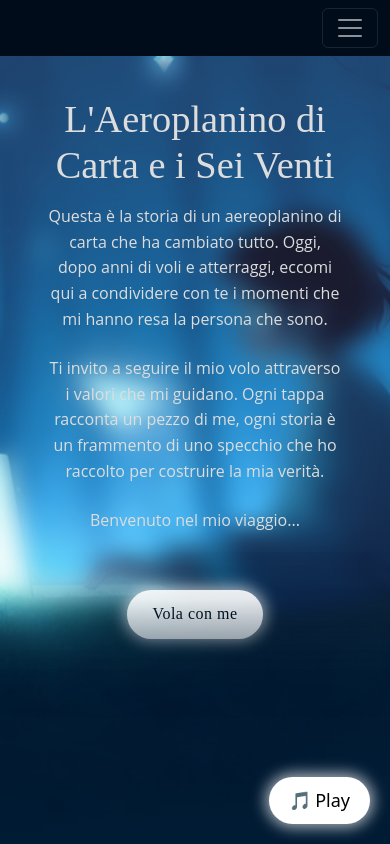
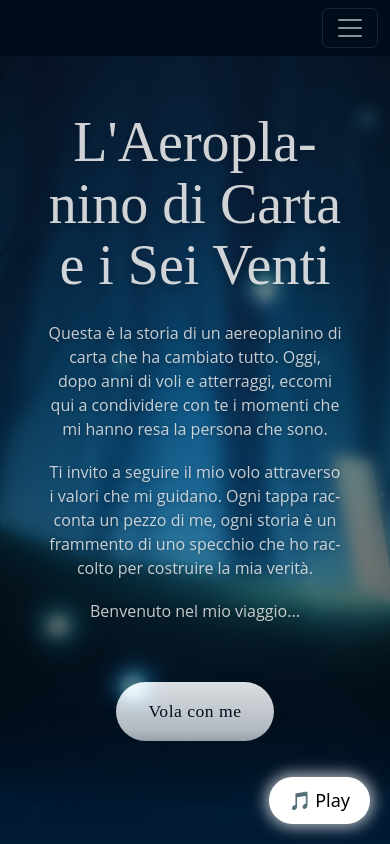
Before and after one commit to MonicaAuditore/aeroplanino_di_carta, a Vue app: page / in a window 390 px wide. Shown: the top 844 px of the page. Built offline with nearby package versions, Linux system fonts and the light colour scheme; a web font is replaced by a local one.

Commit message:
fix parole tagliate hero + glass

```diff
--- a/src/App.vue
+++ b/src/App.vue
@@ -55,4 +55,20 @@ import PaperPlane from "./components/PaperPlane.vue";
     rgba(1, 26, 49, 0) 100%
   );
 }
+
+@media (max-width: 768px) {
+  .transition-section {
+    position: relative;
+    z-index: 2;
+    height: 294px;
+    background: linear-gradient(
+      to bottom,
+      #011a31 0%,
+      rgba(1, 26, 49, 0.9) 13%,
+      rgba(1, 26, 49, 0.6) 34%,
+      rgba(1, 26, 49, 0.2) 43%,
+      rgba(1, 26, 49, 0) 71%
+    );
+  }
+}
 </style>
--- a/src/components/Hero.vue
+++ b/src/components/Hero.vue
@@ -1,5 +1,9 @@
 <template>
-  <section class="hero" :style="{ backgroundImage: `url(${heroImage})` }">
+  <section
+    class="hero"
+    lang="it"
+    :style="{ backgroundImage: `url(${heroImage})` }"
+  >
     <div class="glass-left">
       <div class="hero-content">
         <h1>L'Aeroplanino di Carta e i Sei Venti</h1>
@@ -122,14 +126,24 @@ function scrollToSection() {
   font-size: 5.5rem;
   margin-bottom: 1rem;
   line-height: 1.2;
-  word-break: break-word;
+  /* Sillabazione italiana invece di break-word */
+  hyphens: auto;
+  -webkit-hyphens: auto;
+  -ms-hyphens: auto;
+  word-wrap: break-word;
+  overflow-wrap: break-word;
 }
 
 .hero p {
   font-size: 1.3rem;
   margin-bottom: 1.5rem;
   line-height: 1.6;
-  word-break: break-word;
+  /* Sillabazione italiana invece di break-word */
+  hyphens: auto;
+  -webkit-hyphens: auto;
+  -ms-hyphens: auto;
+  word-wrap: break-word;
+  overflow-wrap: break-word;
 }
 
 .hero-content button {
@@ -143,78 +157,99 @@ function scrollToSection() {
 @media (max-width: 1024px) {
   .hero {
     flex-direction: column;
+    background-position: center center; /* Centra l'immagine su mobile */
+    background-attachment: scroll; /* Evita problemi di performance */
   }
 
   .glass-left {
     width: 100%;
-    padding: 2rem 2rem 4rem 2rem;
+    padding: 3rem 2rem 3rem 2rem;
 
-    /* Sfumatura verticale per mobile */
-    background: linear-gradient(
-      180deg,
-      rgba(255, 255, 255, 0.12) 0%,
-      rgba(255, 255, 255, 0.08) 70%,
-      rgba(255, 255, 255, 0.02) 95%,
-      transparent 100%
-    );
+    /* Overlay più forte per mobile con sfumatura radiale */
+    background: radial-gradient(
+        ellipse at center,
+        rgba(0, 0, 0, 0.3) 0%,
+        rgba(0, 0, 0, 0.5) 50%,
+        rgba(0, 0, 0, 0.7) 100%
+      ),
+      linear-gradient(
+        180deg,
+        rgba(255, 255, 255, 0.08) 0%,
+        rgba(255, 255, 255, 0.06) 50%,
+        rgba(255, 255, 255, 0.02) 100%
+      );
 
-    /* Maschera verticale migliorata per mobile */
+    /* Backdrop blur ridotto per performance mobile */
+    backdrop-filter: blur(8px);
+    -webkit-backdrop-filter: blur(8px);
+
+    /* Maschera più semplice per mobile */
     mask: linear-gradient(
       180deg,
-      rgba(0, 0, 0, 1) 0%,
-      rgba(0, 0, 0, 1) 75%,
-      rgba(0, 0, 0, 0.9) 82%,
-      rgba(0, 0, 0, 0.6) 88%,
-      rgba(0, 0, 0, 0.3) 93%,
-      rgba(0, 0, 0, 0.1) 96%,
-      rgba(0, 0, 0, 0.02) 98%,
+      rgba(0, 0, 0, 0.95) 0%,
+      rgba(0, 0, 0, 0.95) 80%,
+      rgba(0, 0, 0, 0.7) 90%,
+      rgba(0, 0, 0, 0.3) 96%,
       transparent 100%
     );
     -webkit-mask: linear-gradient(
       180deg,
-      rgba(0, 0, 0, 1) 0%,
-      rgba(0, 0, 0, 1) 75%,
-      rgba(0, 0, 0, 0.9) 82%,
-      rgba(0, 0, 0, 0.6) 88%,
-      rgba(0, 0, 0, 0.3) 93%,
-      rgba(0, 0, 0, 0.1) 96%,
-      rgba(0, 0, 0, 0.02) 98%,
+      rgba(0, 0, 0, 0.95) 0%,
+      rgba(0, 0, 0, 0.95) 80%,
+      rgba(0, 0, 0, 0.7) 90%,
+      rgba(0, 0, 0, 0.3) 96%,
       transparent 100%
     );
 
-    box-shadow: 0 0 50px rgba(255, 255, 255, 0.05),
-      0 0 100px rgba(255, 255, 255, 0.02);
+    /* Bordo sottile per definire meglio l'area */
+    border-radius: 0 0 24px 24px;
+    box-shadow: 0 8px 32px rgba(0, 0, 0, 0.2),
+      0 0 50px rgba(255, 255, 255, 0.05), inset 0 1px 0 rgba(255, 255, 255, 0.1);
   }
 
   .hero-content {
     text-align: center;
     padding: 1rem;
+    max-width: 500px; /* Limita la larghezza per migliore leggibilità */
   }
 
   .hero h1 {
-    font-size: 2.4rem;
+    font-size: 2.8rem;
+    margin-bottom: 1.5rem;
+    text-shadow: 0 2px 8px rgba(0, 0, 0, 0.3); /* Ombra per leggibilità */
+    /* Migliore gestione del testo mobile */
+    hyphens: auto;
+    -webkit-hyphens: auto;
+    line-height: 1.1;
   }
 
   .hero p {
-    font-size: 1rem;
+    font-size: 1.1rem;
+    margin-bottom: 1.2rem;
+    text-shadow: 0 1px 4px rgba(0, 0, 0, 0.3);
+    opacity: 0.95; /* Leggera trasparenza per gerarchia visiva */
+    /* Migliore gestione del testo mobile */
+    hyphens: auto;
+    -webkit-hyphens: auto;
+    line-height: 1.5;
   }
 
   .hero-content button {
+    margin-top: 2.5rem;
+    padding: 1rem 2rem;
+    font-size: 1.1rem;
     margin-left: auto;
     margin-right: auto;
+    box-shadow: 0 4px 16px rgba(0, 0, 0, 0.2);
   }
 }
 
 @media (max-width: 768px) {
-  h1 {
+  .hero h1 {
     font-size: 3.5rem;
   }
 
-  h2 {
-    font-size: 3rem;
-  }
-
-  p {
+  .hero p {
     font-size: 16px;
   }
 
```
